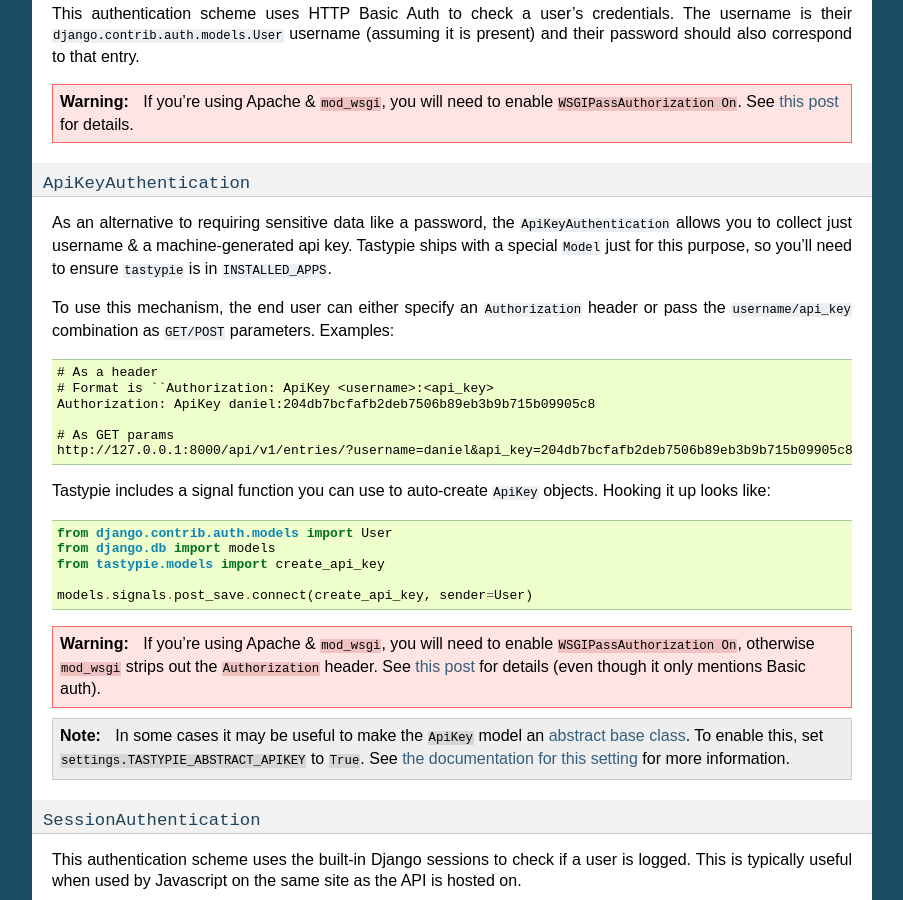
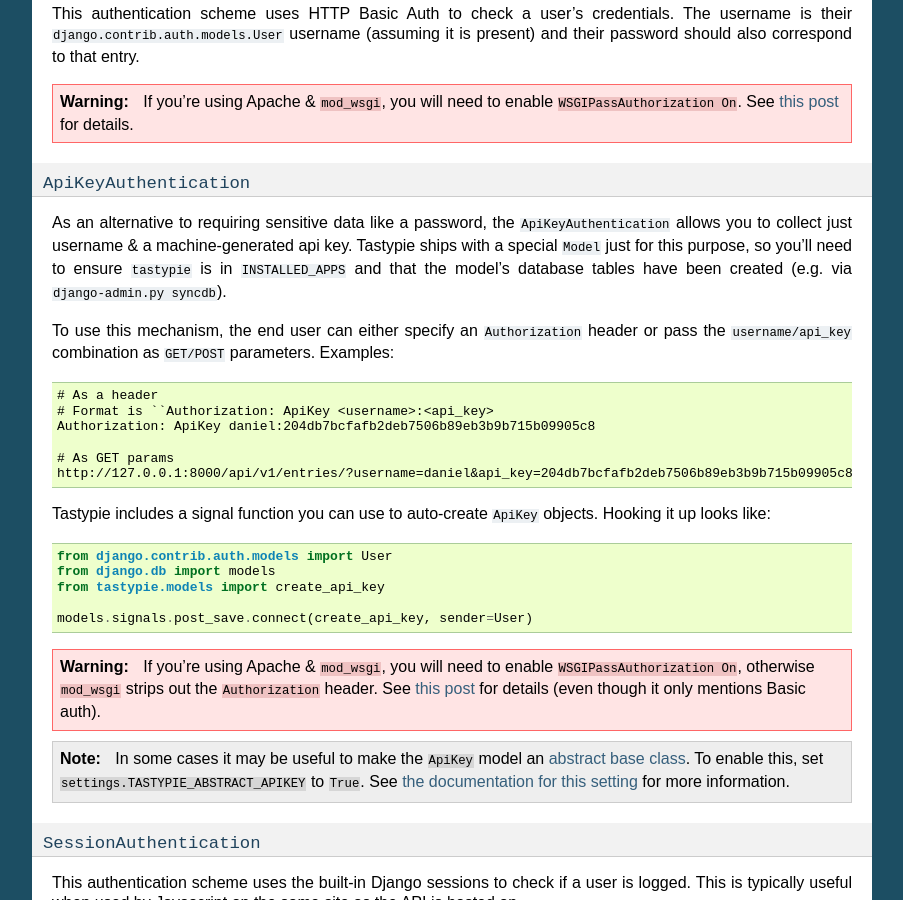
Before and after one commit to django-tastypie/django-tastypie, a Sphinx documentation site: the page built from docs/authentication.rst, in a window 1280 px wide and 900 px high, scrolled down 776 px. Shown: the whole window, without its empty margins (198-1101 px from the left). Built offline with Sphinx 7.4.7, drawn with Linux system fonts in a browser that asks for light colours; pages that are not in the unit, such as notebooks, are missing from menus.

Commit message:
Included note re: syncdb when using ApiKey model. Closes #909.

```diff
--- a/docs/authentication.rst
+++ b/docs/authentication.rst
@@ -76,7 +76,8 @@
 As an alternative to requiring sensitive data like a password, the
 ``ApiKeyAuthentication`` allows you to collect just username & a
 machine-generated api key. Tastypie ships with a special ``Model`` just for
-this purpose, so you'll need to ensure ``tastypie`` is in ``INSTALLED_APPS``.
+this purpose, so you'll need to ensure ``tastypie`` is in ``INSTALLED_APPS`` and
+that the model's database tables have been created (e.g. via ``django-admin.py syncdb``).
 
 To use this mechanism, the end user can either specify an ``Authorization``
 header or pass the ``username/api_key`` combination as ``GET/POST`` parameters.
```
